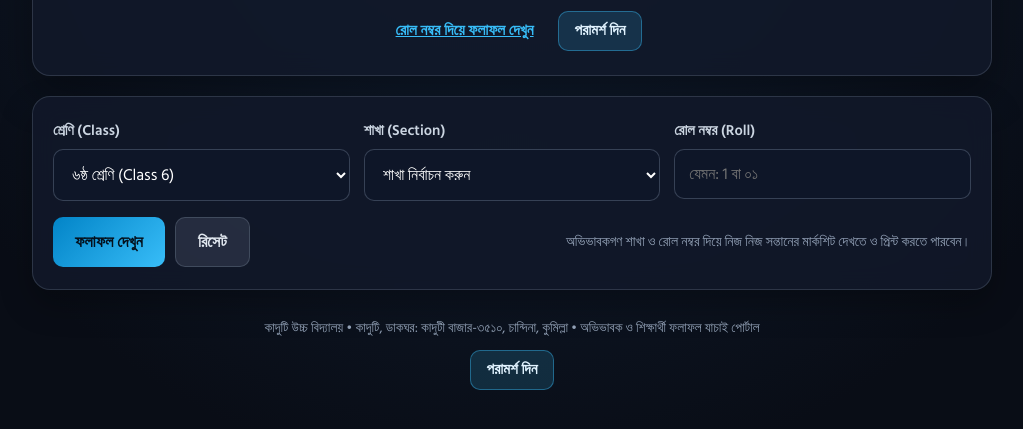
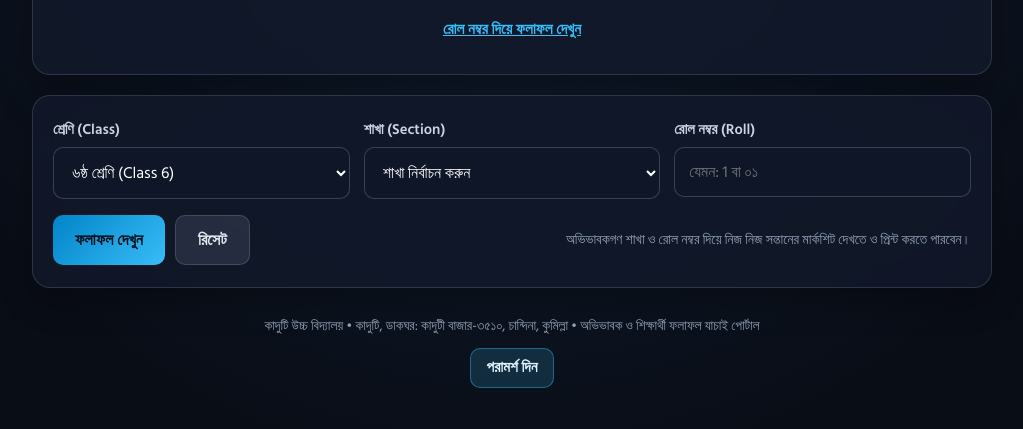
Before and after one commit to surveyor-saroar/kaduti-high-school, a plain HTML site: page index.html in a window 1280 px wide. Shown: the part 179-608 px from the top of the page, without its empty margins (128-1151 px from the left). Drawn offline with Linux system fonts and the light colour scheme.

Commit message:
Update index.html

```diff
--- a/index.html
+++ b/index.html
@@ -427,20 +427,6 @@
       <p class="subtitle">কাদুটি, ডাকঘর: কাদুটী বাজার-৩৫১০, চান্দিনা, কুমিল্লা • ৬ষ্ঠ শ্রেণির পরীক্ষার ফলাফল (ক, খ ও গ শাখা)</p>
       <div class="header-actions">
         <a href="#resultForm" class="quick-link">রোল নম্বর দিয়ে ফলাফল দেখুন</a>
-        <div class="feedback-wrap">
-          <a
-            id="feedbackBtn"
-            href="https://docs.google.com/forms/d/e/1FAIpQLSe2zQye7yuqqro9mjiAOKWFv_27iGom8y6JmZnaBR4ws9Pxrg/viewform?usp=publish-editor"
-            target="_blank"
-            rel="noopener noreferrer"
-            class="feedback-btn"
-          >
-            পরামর্শ দিন
-          </a>
-          <button type="button" id="unreadBadge" class="unread-badge" title="নতুন পরামর্শ দেখতে ও পড়া হয়েছে চিহ্নিত করতে ক্লিক করুন">
-            ০টি নতুন
-          </button>
-        </div>
       </div>
     </header>
 
@@ -543,7 +529,9 @@
     <footer class="footer-note">
       <div>কাদুটি উচ্চ বিদ্যালয় • কাদুটি, ডাকঘর: কাদুটী বাজার-৩৫১০, চান্দিনা, কুমিল্লা • অভিভাবক ও শিক্ষার্থী ফলাফল যাচাই পোর্টাল</div>
       <div class="footer-action">
+        <div class="feedback-wrap">
           <a
+            id="feedbackBtn"
             href="https://docs.google.com/forms/d/e/1FAIpQLSe2zQye7yuqqro9mjiAOKWFv_27iGom8y6JmZnaBR4ws9Pxrg/viewform?usp=publish-editor"
             target="_blank"
             rel="noopener noreferrer"
@@ -551,6 +539,10 @@
           >
             পরামর্শ দিন
           </a>
+          <button type="button" id="unreadBadge" class="unread-badge" title="নতুন পরামর্শ দেখতে ও পড়া হয়েছে চিহ্নিত করতে ক্লিক করুন">
+            ০টি নতুন
+          </button>
+        </div>
       </div>
     </footer>
   </div>
```
Lines whose indentation alone changed are shown as unchanged.
